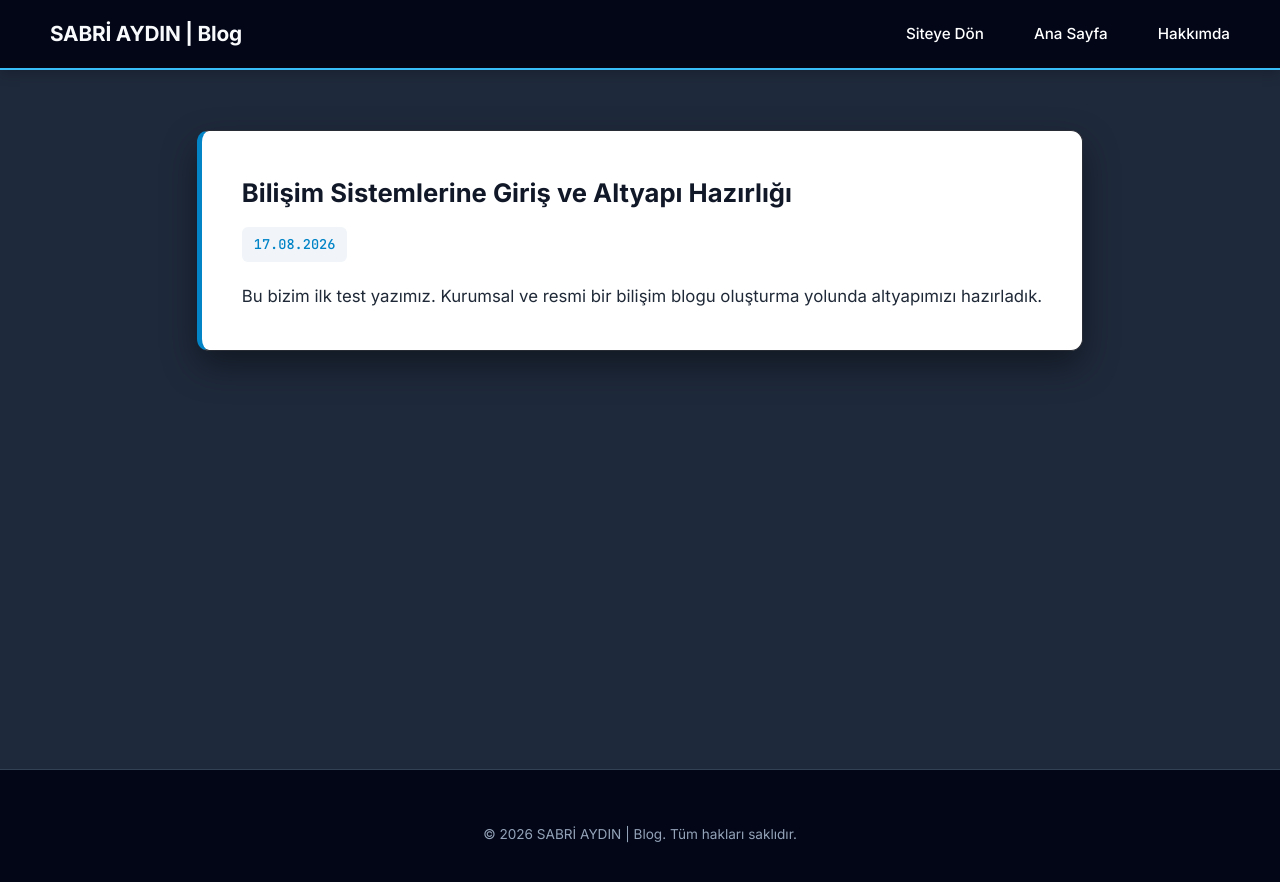
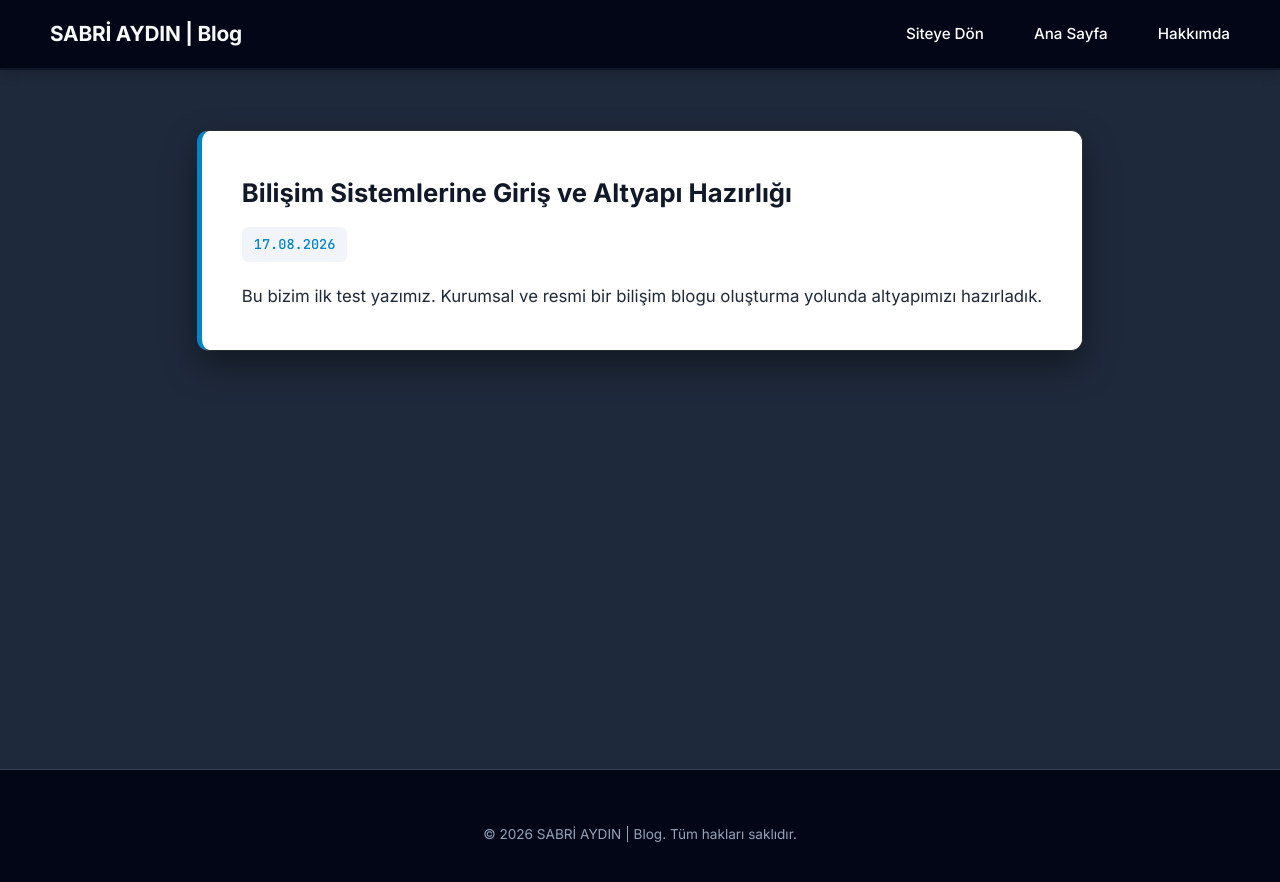
Before and after one commit to sabriaydin/blog, a Jekyll site: the page built from index.html, in a window 1280 px wide. Shown: the top 882 px of the page. Built offline with Jekyll 4.4.1, drawn with Linux system fonts in a browser that asks for light colours; the list of posts is cut into pages by our own code.

Commit message:
Update default.html

```diff
--- a/_layouts/default.html
+++ b/_layouts/default.html
@@ -27,7 +27,7 @@
       --text-muted: #94a3b8;
 
       /* Vurgular */
-      --accent: #38bdf8;          /* Header için açık mavi */
+      --accent: #0f172a;          /* Header için açık mavi */
       --accent-dark: #0284c7;     /* Beyaz kartlar için koyu mavi linkler */
       --border: #334155;
     }
```
